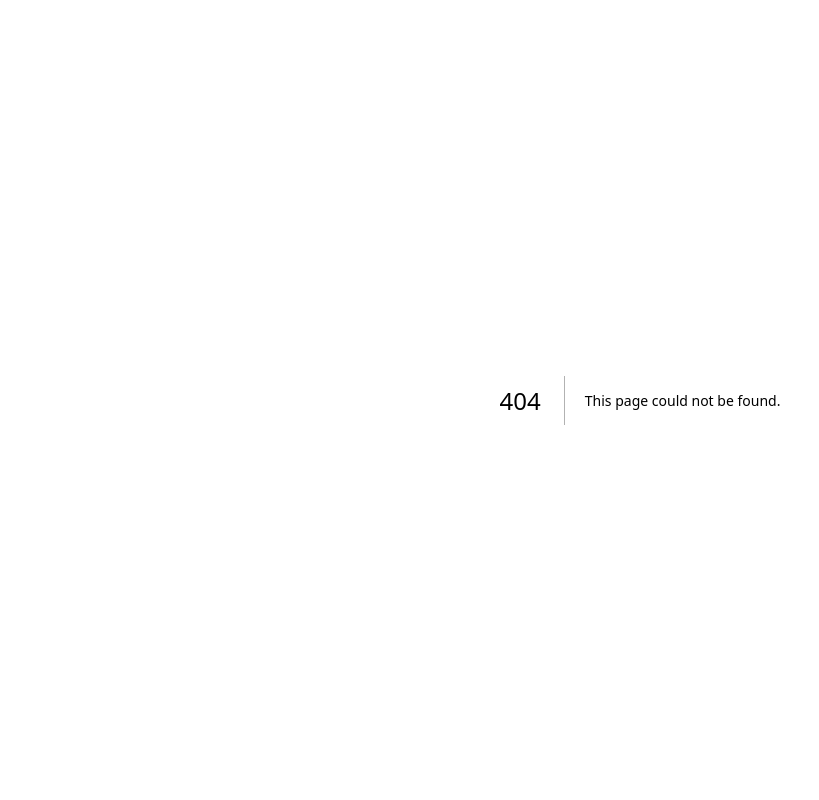
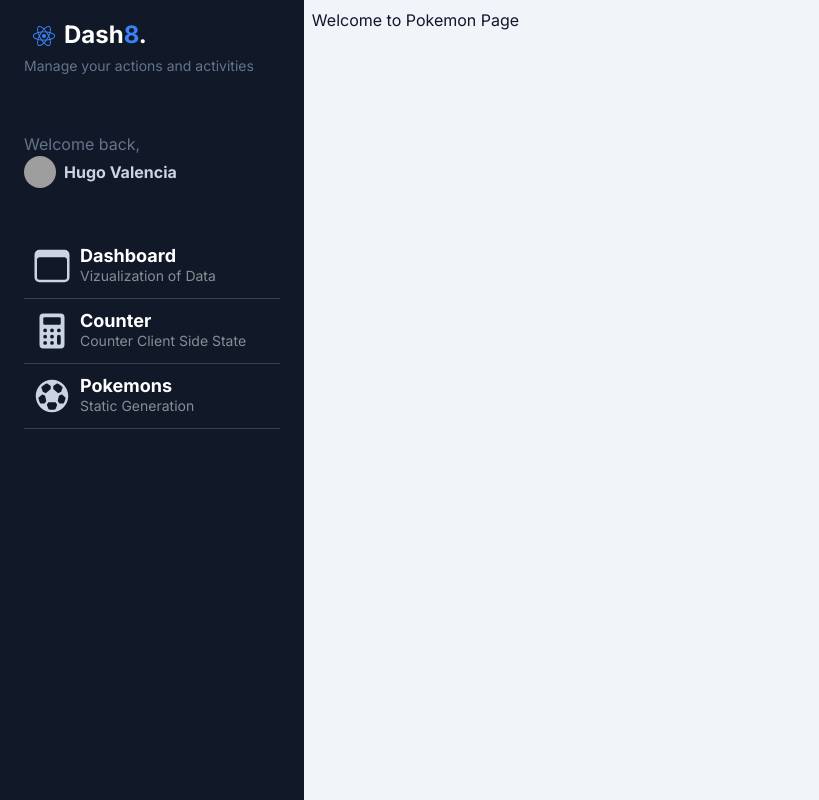
Before and after one commit to Hugo-Val/02-my-dashboard, a Next.js app: page /dashboard/pokemon/1 in a window 1280 px wide. Before the commit this address had no page. Shown: the whole page, without its empty margins (0-819 px from the left). Built offline with nearby package versions, Linux system fonts and the light colour scheme; grey boxes are pictures that could not be loaded.

Commit message:
lesson 56

```diff
--- /dev/null
+++ b/src/app/dashboard/pokemon/[id]/page.tsx
@@ -0,0 +1,12 @@
+
+interface Props {
+    params : { id: string };
+}
+
+export default function PokemonPage({ params }: Props) {
+  return (
+    <div>
+      <h1>Welcome to Pokemon Page</h1>
+    </div>
+  );
+}
```
